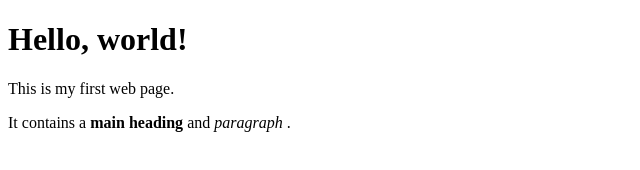
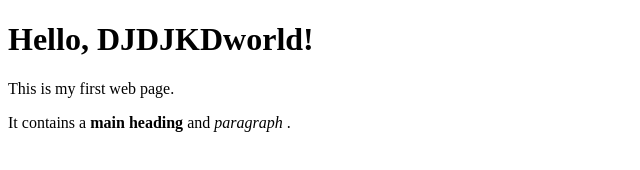
Before and after one commit to forhad-05/SD, a plain HTML site: page index.html in a window 1280 px wide. Shown: the whole page, without its empty margins (0-640 px from the left). Drawn offline with Linux system fonts and the light colour scheme.

Commit message:
first commit

```diff
--- a/index.html
+++ b/index.html
@@ -4,7 +4,7 @@
         <title>My web page</title>
     </head>
     <body>
-        <h1>Hello, world!</h1>
+        <h1>Hello, DJDJKDworld!</h1>
         <p>This is my first web page.</p>
         <p>It contains a
              <strong>main heading</strong> and <em> paragraph </em>.
```
